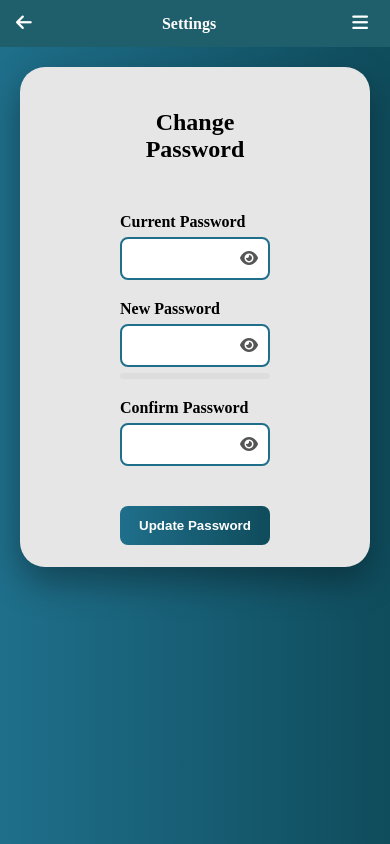
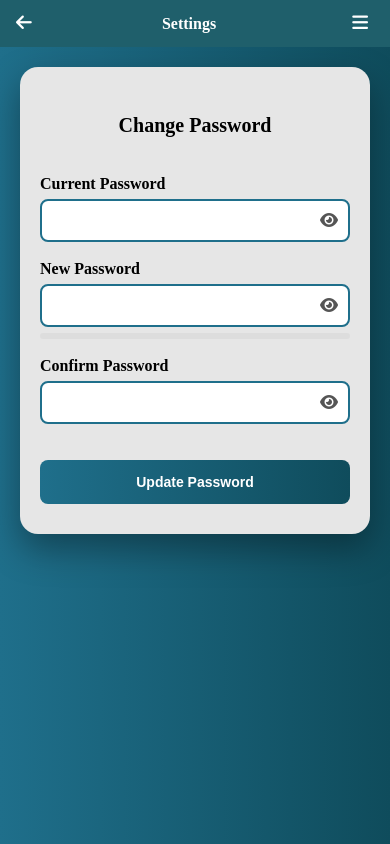
Before and after one commit to myk-101/ExamGuard, a Flask app: page /settings/change-password in a window 390 px wide. Run offline with Flask 3, Linux system fonts and the light colour scheme.

Commit message:
Update change_pass.css

```diff
--- a/ExamGuard/static/css/settings_css/change_pass.css
+++ b/ExamGuard/static/css/settings_css/change_pass.css
@@ -1,6 +1,6 @@
 .settings-card {
-    width: 1000px;
-    height: 500px;
+    width: 100%;
+    height: 550px;
     background: #e6e6e6;
     border-radius: 25px;
       padding: 10px 100px;
@@ -18,7 +18,7 @@
 
 .password-form {
     width: 100%;
-    max-width: 450px;   /* controls whole form width */
+    max-width: 450px;
     display: flex;
     flex-direction: column;
     gap: 20px;
@@ -91,5 +91,41 @@
 }
 
 .update-btn:hover {
-    transform: scale(1.05);
+    background-color: linear-gradient(to right, #1c637c, #0a5163);
 }
+
+
+@media (max-width: 768px){
+
+    .settings-card {
+        width: 100%;
+        height: auto;
+        padding: 30px 20px;
+        border-radius: 18px;
+        box-sizing: border-box;
+        align-items: flex-start;
+    }
+
+    .password-form h2 {
+        font-size: 20px;
+        margin-bottom: 20px;
+    }
+
+    .password-form {
+        max-width: 100%;
+        gap: 18px;
+    }
+
+    .password_wrapper input {
+        padding: 12px 38px 12px 12px;
+    }
+
+    .error-message {
+        font-size: 13px;
+    }
+
+    .update-btn {
+        padding: 14px;
+        font-size: 14px;
+    }
+}
```
